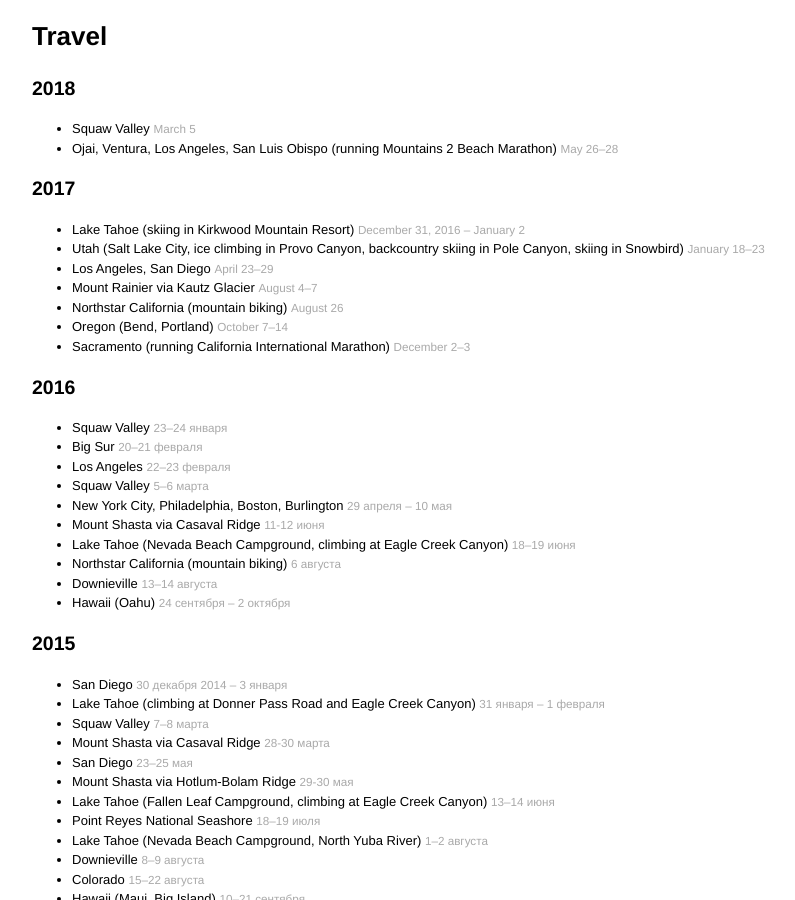
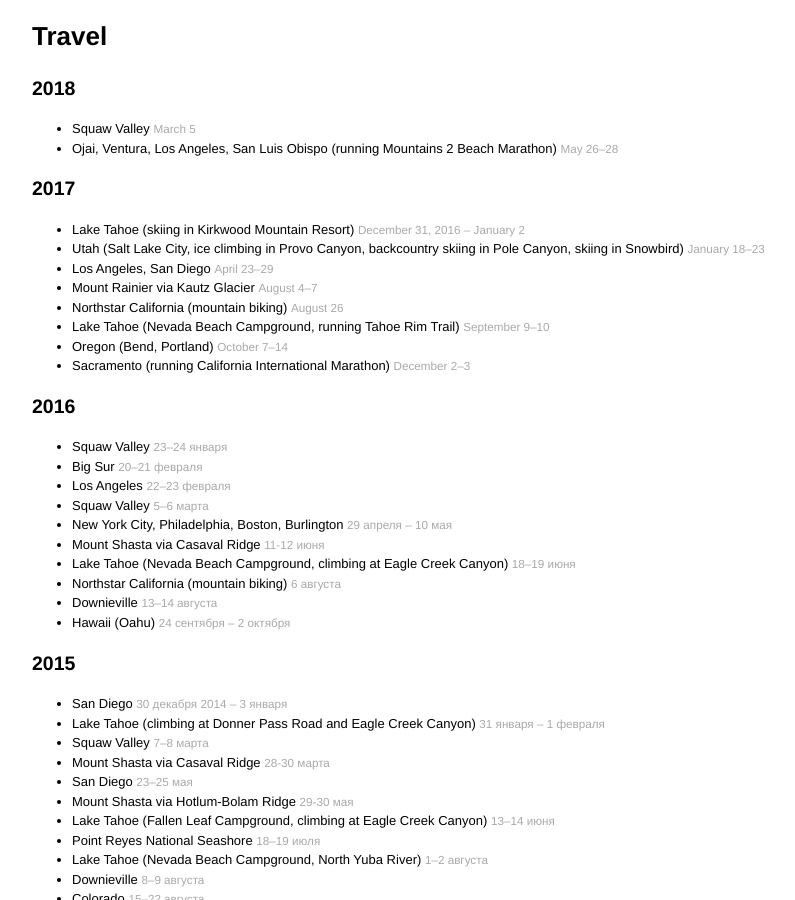
Before and after one commit to denis/denis.github.com, a Jekyll site: the page built from travel.md, in a window 1280 px wide and 900 px high. Shown: the whole window, without its empty margins (208-1003 px from the left). Built offline with Jekyll 4.4.1, drawn with Linux system fonts in a browser that asks for light colours; comment, search, counter and statistics services are not loaded.

Commit message:
Add Tahoe 2017 to travel

```diff
--- a/travel.md
+++ b/travel.md
@@ -18,6 +18,7 @@
 - Los Angeles, San Diego <small>April 23–29</small>
 - Mount Rainier via Kautz Glacier <small>August 4–7</small>
 - Northstar California (mountain biking) <small>August 26</small>
+- Lake Tahoe (Nevada Beach Campground, running  Tahoe Rim Trail) <small>September 9–10</small>
 - Oregon (Bend, Portland) <small>October 7–14</small>
 - Sacramento (running California International Marathon) <small>December 2–3</small>
 
```
